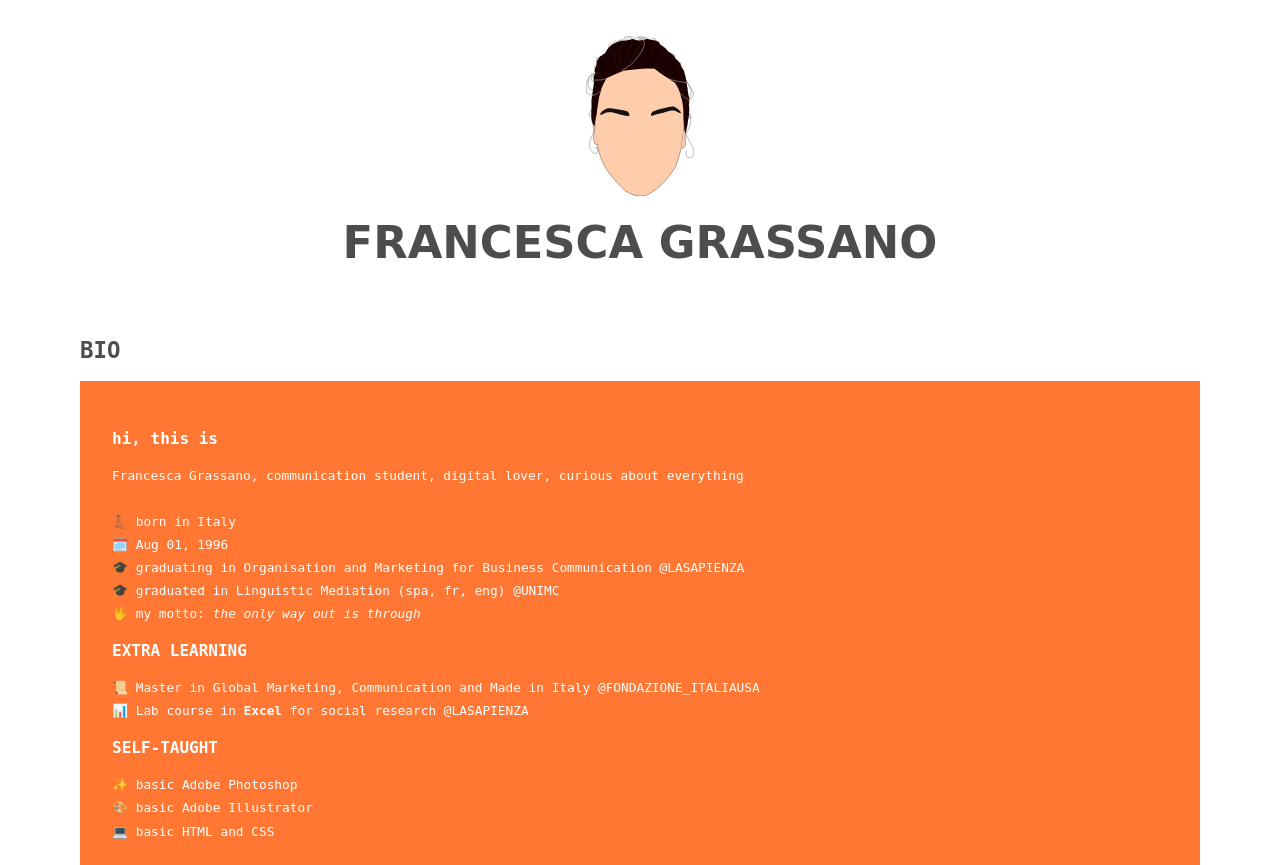
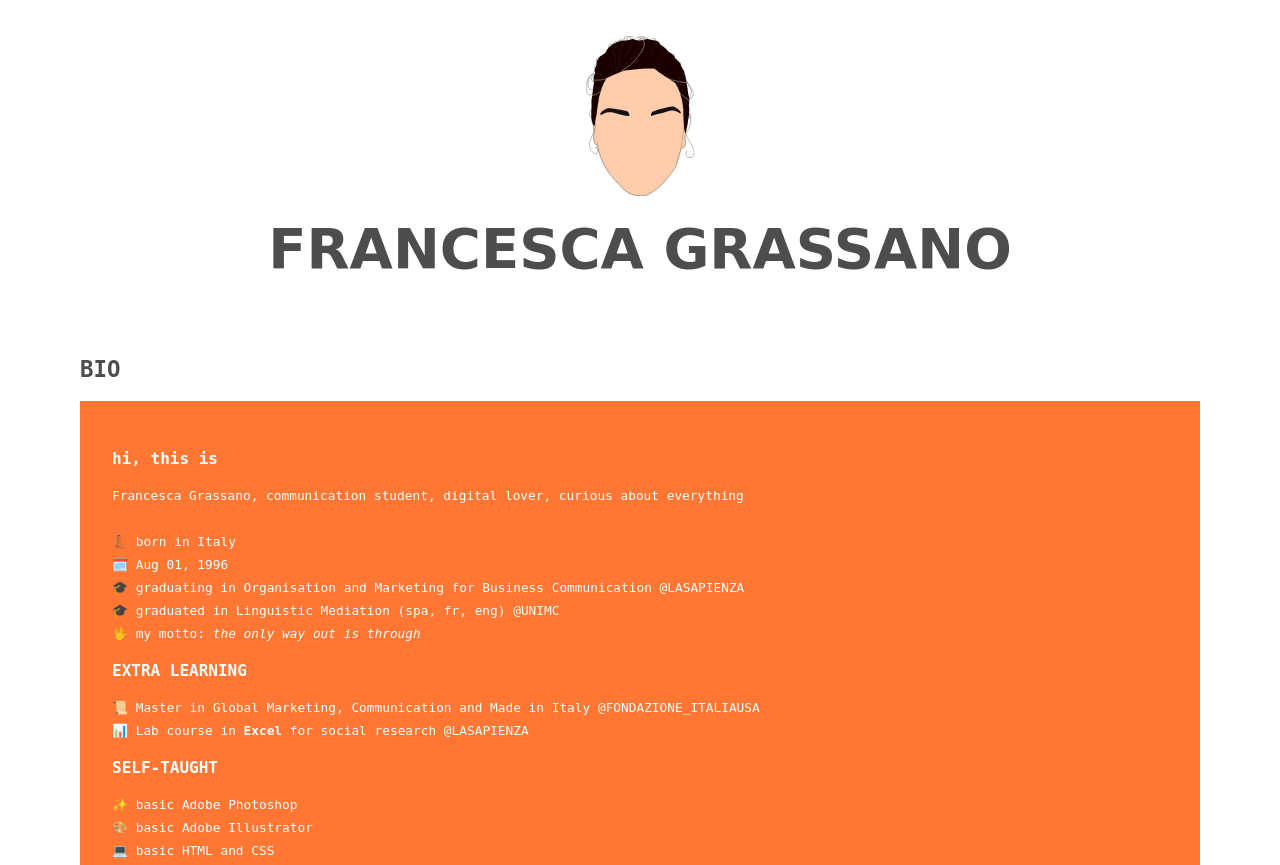
Before and after one commit to fragras1/fragras1.github.io, a plain HTML site: page index.html in a window 1280 px wide. Shown: the top 865 px of the page. Drawn offline with Linux system fonts and the light colour scheme.

Commit message:
Update stile_foglio.css

```diff
--- a/stile_foglio.css
+++ b/stile_foglio.css
@@ -1,4 +1,4 @@
-h1 {font-family:"DejaVu Sans"; color:#4d4d4d; text-align:center; font-size:2.8rem; margin-top:20px; margin-bottom;60px}
+h1 {font-family:"DejaVu Sans"; color:#4d4d4d; text-align:center; font-size:3.5rem; margin-top:20px; margin-bottom;60px}
 h2 {font-family:"DejaVu Sans Mono"; color:#4d4d4d; font-size:1.4rem}
 h3 {color:white; font-size:1rem}
 body {font-family:"DejaVu Sans Mono"; margin-left:5em; margin-right:5em; margin-bottom:36px; text-align:left;}
```
